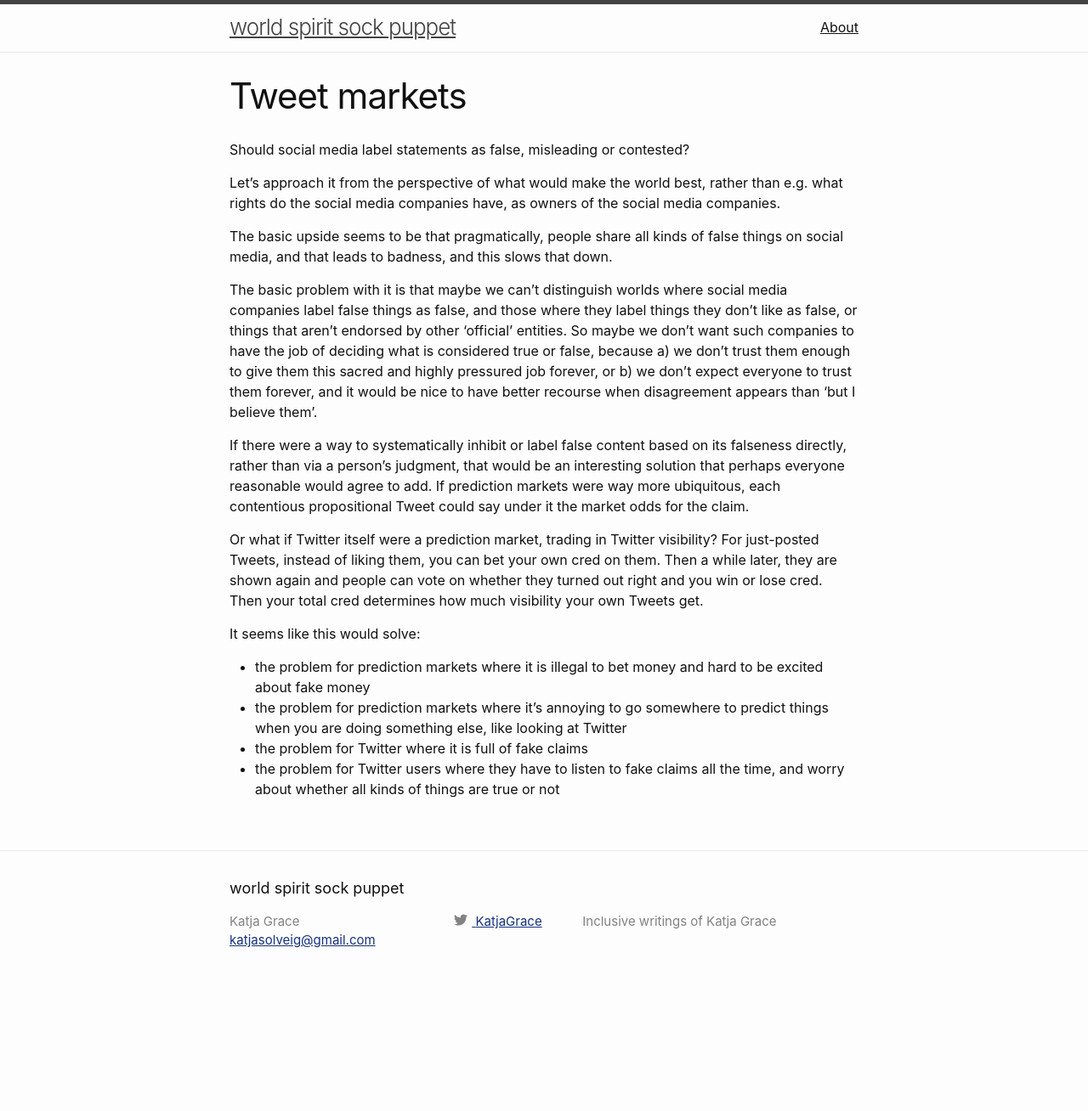
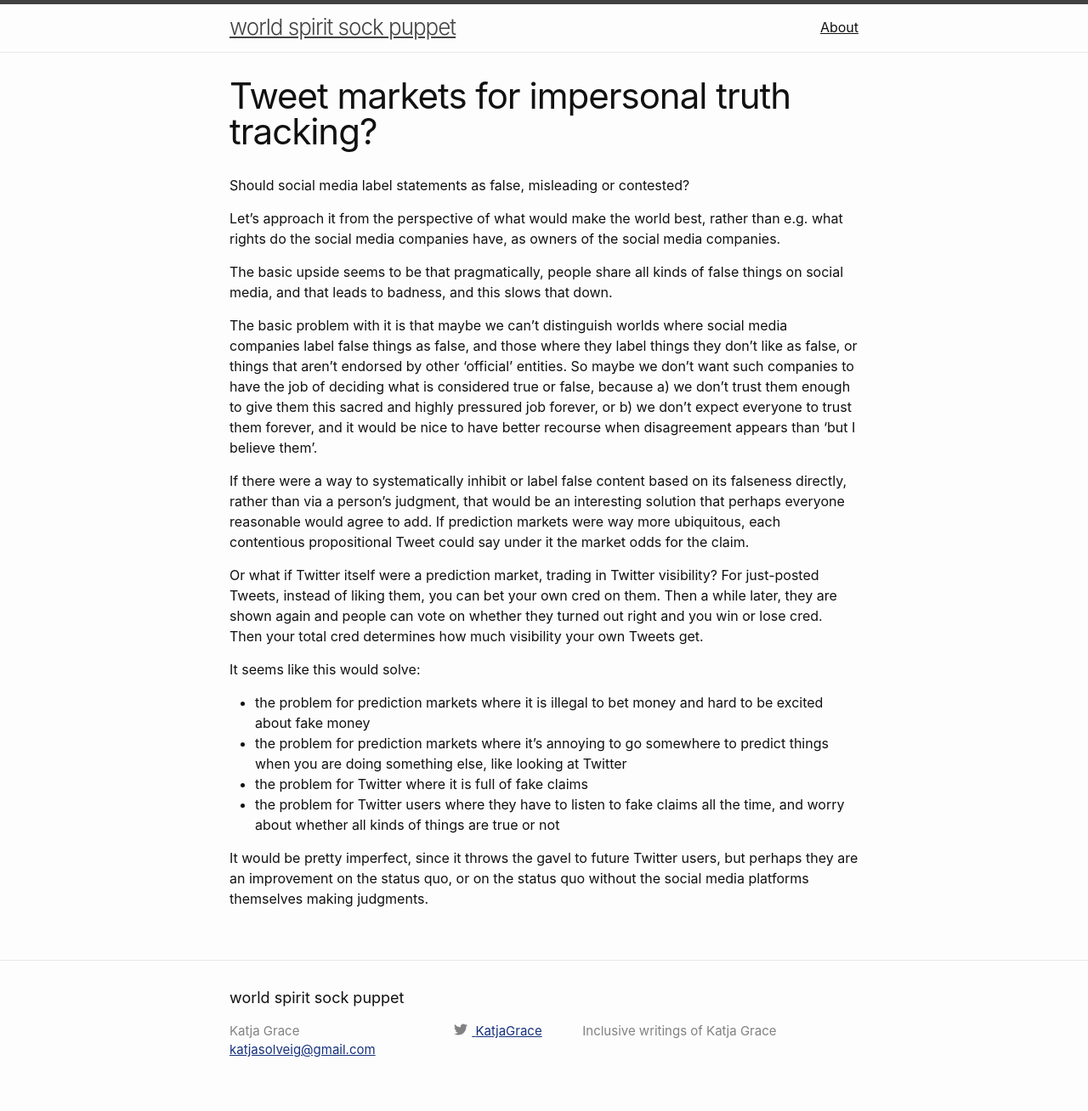
Before and after one commit to katjagrace/katjagrace.github.io, a Jekyll site: the page built from _posts/2020-11-09-tweet-markets.md, in a window 1280 px wide. Shown: the whole page at 85% size. Built offline with Jekyll 4.4.1, drawn with Linux system fonts in a browser that asks for light colours; before the commit the page ends 1179 px from its top, so only the background shows below that.

Commit message:
tweet markets2

```diff
--- a/_posts/2020-11-09-tweet-markets.md
+++ b/_posts/2020-11-09-tweet-markets.md
@@ -1,7 +1,7 @@
 ---
 layout: page
-title: "Tweet markets"
-date: 2020-11-09 10:50:30 -0700
+title: "Tweet markets for impersonal truth tracking?"
+date: 2020-11-09 11:01:22 -0700
 tags: discourse-improvement society meteuphoric
 comments: true
 ---
@@ -22,3 +22,5 @@
 - the problem for prediction markets where it's annoying to go somewhere to predict things when you are doing something else, like looking at Twitter
 - the problem for Twitter where it is full of fake claims
 - the problem for Twitter users where they have to listen to fake claims all the time, and worry about whether all kinds of things are true or not
+
+It would be pretty imperfect, since it throws the gavel to future Twitter users, but perhaps they are an improvement on the status quo, or on the status quo without the social media platforms themselves making judgments.
```
